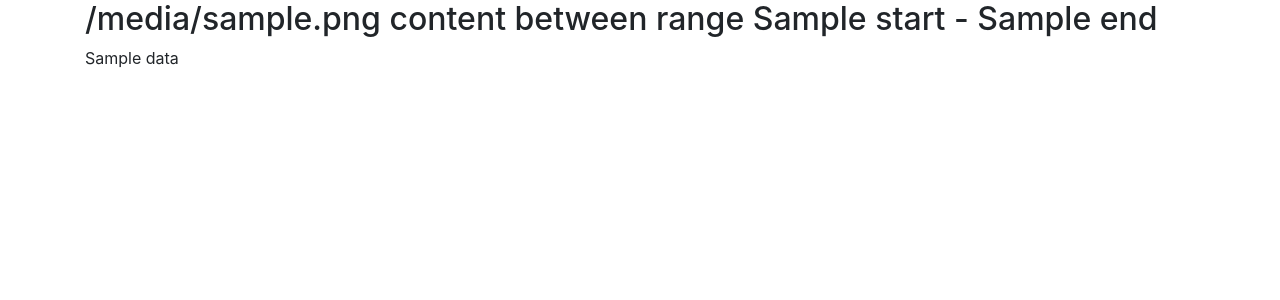
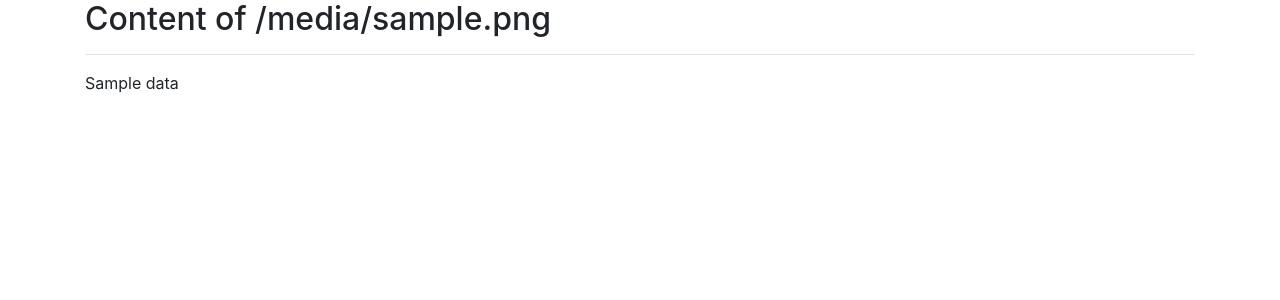
Before and after one commit to ramsuthar305/aconnecxion_test, a Flask app: template templates/index.html in a window 1280 px wide. Shown: the top 300 px of the page. Run offline with Flask 2, Linux system fonts and the light colour scheme; the template is opened without the code that fills it: most values are stand-ins (such as "Sample title", 1, 10 or a date in 2020); some libraries are stand-ins or nearby versions.

Commit message:
final corrections

```diff
--- a/app.py
+++ b/app.py
@@ -40,7 +40,7 @@ def render_file_data():
         file_data=file_data.split('\n')
         new_list=file_data[start_range:end_range]
         file_data=''.join(new_list)
-    return render_template('index.html',data=file_data,file=filename,start=start_range,end=end_range)
+    return render_template('index.html',data=file_data,file=filename)
 
 
 
--- a/templates/index.html
+++ b/templates/index.html
@@ -1,5 +1,6 @@
 {% extends 'base.html' %}
 {% block main_page %}
-<h2>{{file}} content between range {{start}} - {{end}}</h2>
+<h2>Content of {{file}}</h2>
+<hr>
 {{data|safe}}
 {% endblock %}
```
